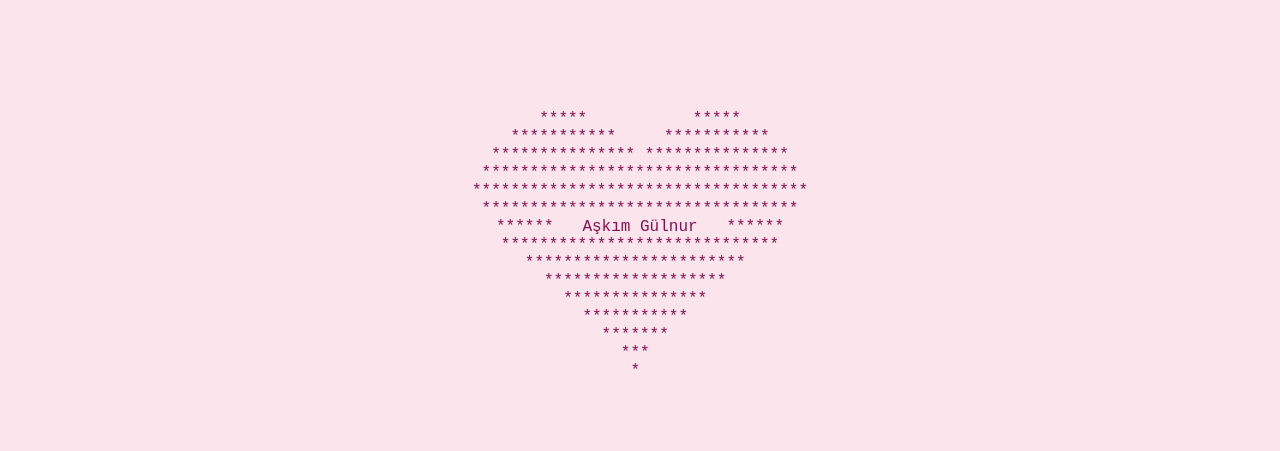
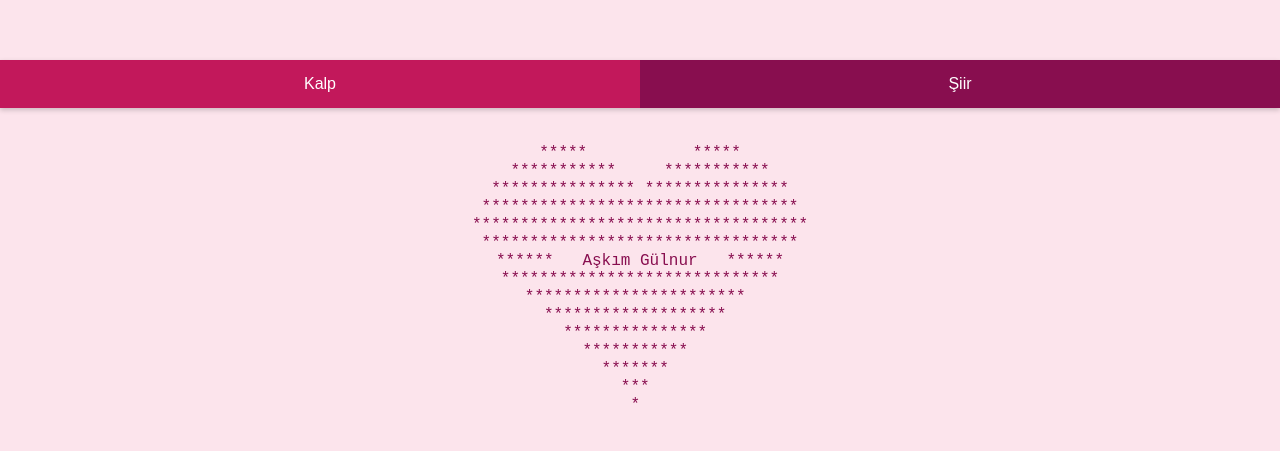
Before and after one commit to jamesMaxwell09/askim, a plain HTML site: page index.html in a window 1280 px wide. Shown: the part 146-597 px from the top of the page. Drawn offline with Linux system fonts and the light colour scheme.

Commit message:
Update index.html

```diff
--- a/index.html
+++ b/index.html
@@ -6,24 +6,68 @@
     <title>Aşkım Gülnur</title>
     <style>
         body {
-            font-family: monospace;
+            font-family: Arial, sans-serif;
+            margin: 0;
+            padding: 0;
             background-color: #fce4ec;
             color: #880e4f;
             display: flex;
+            flex-direction: column;
+            align-items: center;
             justify-content: center;
-            align-items: center;
             height: 100vh;
-            margin: 0;
+        }
+        nav {
+            display: flex;
+            justify-content: center;
+            margin-bottom: 20px;
+            background-color: #880e4f;
+            width: 100%;
+            box-shadow: 0 2px 5px rgba(0, 0, 0, 0.2);
+        }
+        nav button {
+            flex: 1;
+            padding: 15px 0;
+            border: none;
+            cursor: pointer;
+            font-size: 16px;
+            color: white;
+            background: none;
+            transition: background-color 0.3s;
+        }
+        nav button:hover {
+            background-color: #c2185b;
+        }
+        nav button.active {
+            background-color: #c2185b;
+        }
+        section {
+            display: none;
+            text-align: center;
+        }
+        section.active {
+            display: block;
         }
         pre {
+            font-family: monospace;
             font-size: 16px;
             line-height: 18px;
             text-align: center;
         }
+        .poem {
+            font-style: italic;
+            line-height: 1.8;
+        }
     </style>
 </head>
 <body>
-    <pre>
+    <nav>
+        <button onclick="showTab('heart')" class="active">Kalp</button>
+        <button onclick="showTab('poem')">Şiir</button>
+    </nav>
+
+    <section id="heart" class="active">
+        <pre>
        *****           *****
     ***********     ***********
   *************** ***************
@@ -39,6 +83,29 @@
              *******
                ***
                 *
-    </pre>
+        </pre>
+    </section>
+
+    <section id="poem">
+        <p class="poem">
+            Gözlerin bir deniz gibi derin,
+            Gülüşün bahar gibi serin.
+            Kalbimde açan çiçek sensin,
+            Aşkım Gülnur, sen benim her şeyimsin.
+        </p>
+    </section>
+
+    <script>
+        function showTab(tabId) {
+            document.querySelectorAll("section").forEach(section => {
+                section.classList.remove("active");
+            });
+            document.querySelectorAll("nav button").forEach(button => {
+                button.classList.remove("active");
+            });
+            document.getElementById(tabId).classList.add("active");
+            document.querySelector(`button[onclick="showTab('${tabId}')"]`).classList.add("active");
+        }
+    </script>
 </body>
 </html>
```
